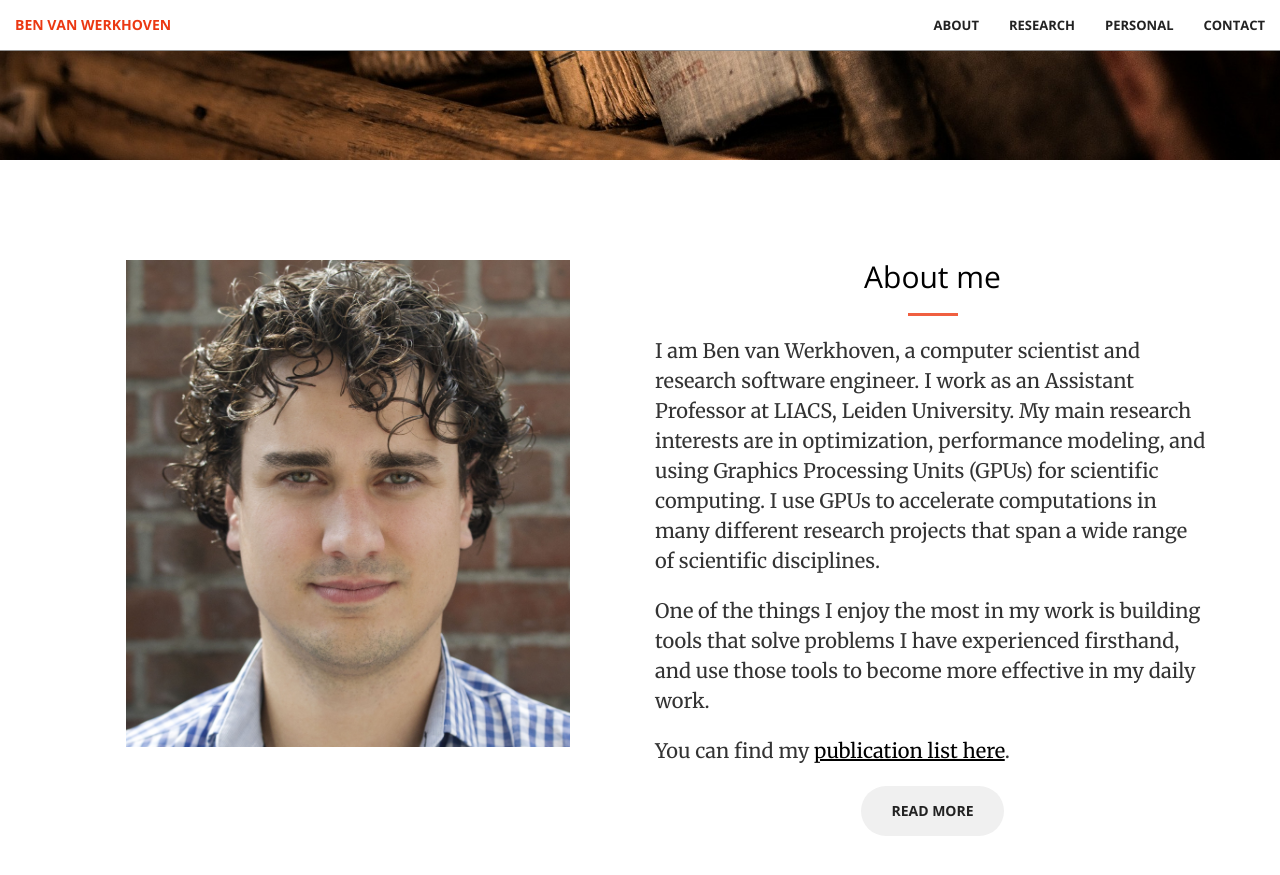
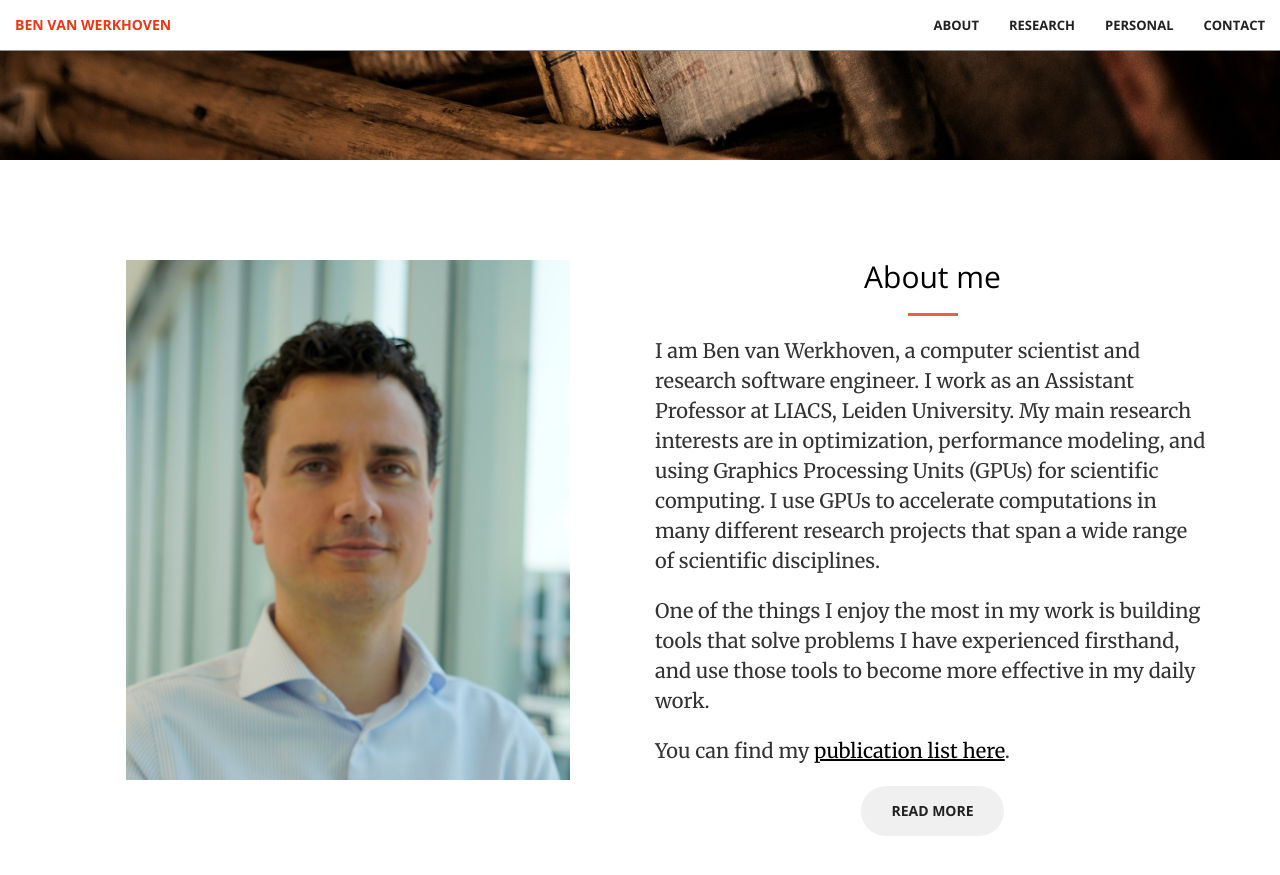
Before and after one commit to benvanwerkhoven/benvanwerkhoven.github.io, a Jekyll site: the page built from index.html, in a window 1280 px wide and 900 px high, scrolled down 740 px. Shown: the top 875 px of the window. Built offline with Jekyll 4.4.1, drawn with Linux system fonts in a browser that asks for light colours; some web fonts are replaced.

Commit message:
update profile picture

```diff
--- a/_includes/about.html
+++ b/_includes/about.html
@@ -4,7 +4,7 @@
                 <div class="col-lg-6 col-sm-6 text-center">
                     <!-- TODO: fix vertical alignment properly -->
                     <!-- TODO: fix the stretching of the image to never be longer than the text -->
-                    <img src="img/ben_1900.jpg" width="80%">
+                    <img src="img/ben_2023.jpg" width="80%">
                 </div>
                 <div class="col-lg-6 col-sm-6">
                     <h2 class="section-heading-black text-center">About me</h2>
```
Also changed, not shown: img/ben_1900.jpg (deleted), img/ben_2023.jpg (added).
